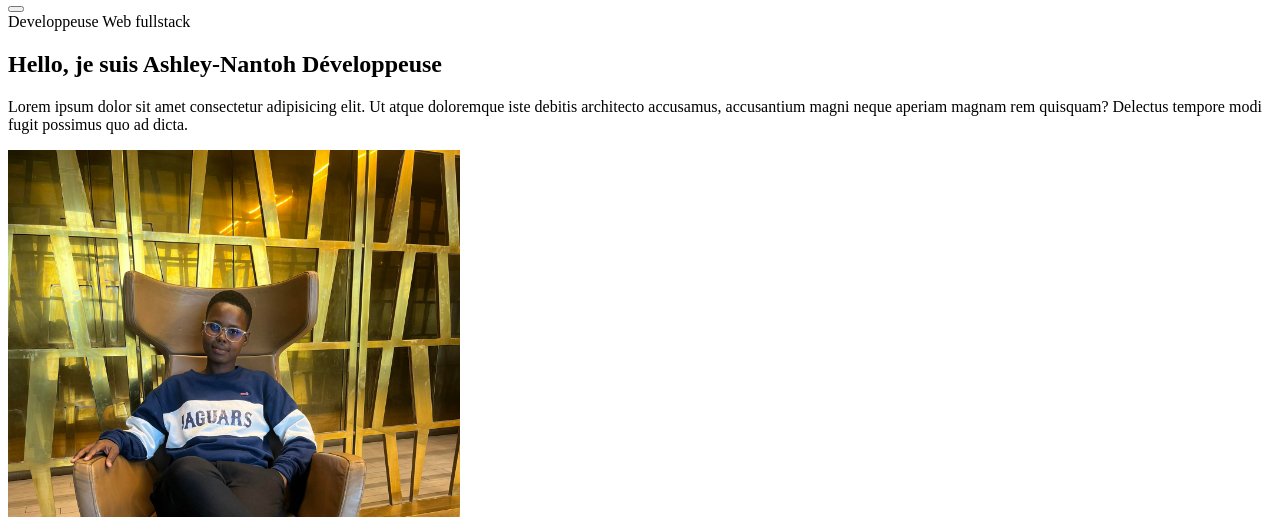
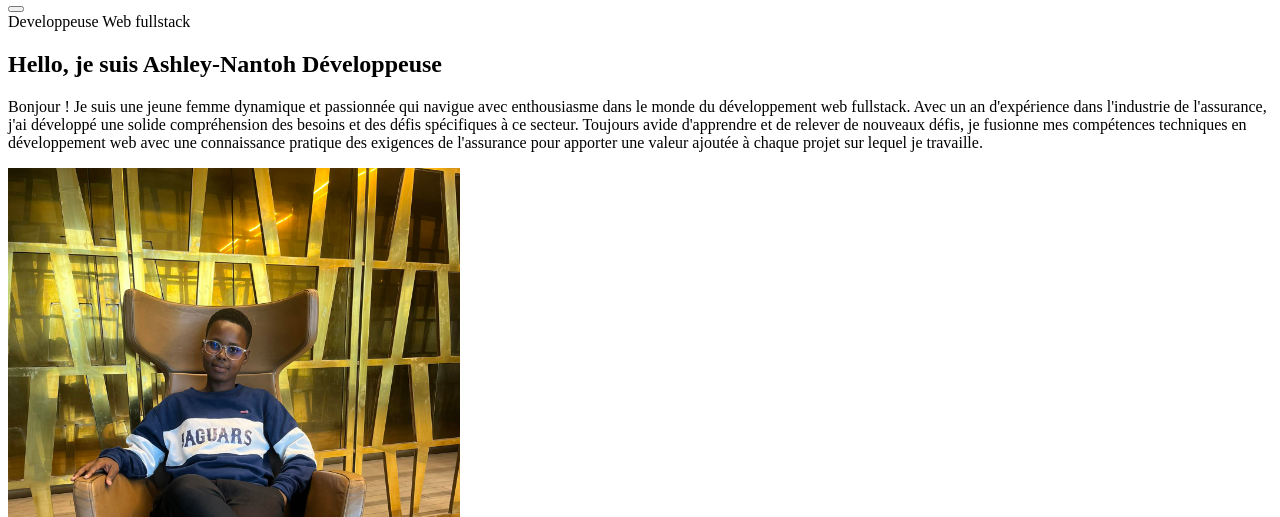
Before and after one commit to Royaltywan13/trusttoyou, a plain HTML site: page portfolio/index.html in a window 1280 px wide. Shown: the part 283-800 px from the top of the page. Drawn offline with Linux system fonts and the light colour scheme.

Commit message:
first part

```diff
--- a/portfolio/index.html
+++ b/portfolio/index.html
@@ -87,9 +87,7 @@
                 <div class="Ashley__item left">
                     <span>Developpeuse Web fullstack </span>
                     <h1 class="title"> Hello, je suis Ashley-Nantoh Développeuse</h1>
-                    <p>Lorem ipsum dolor sit amet consectetur adipisicing elit. Ut atque doloremque iste debitis
-                        architecto accusamus, accusantium magni neque aperiam magnam rem quisquam? Delectus tempore modi
-                        fugit possimus quo ad dicta.</p>
+                    <p>Bonjour ! Je suis une jeune femme dynamique et passionnée qui navigue avec enthousiasme dans le monde du développement web fullstack. Avec un an d'expérience dans l'industrie de l'assurance, j'ai développé une solide compréhension des besoins et des défis spécifiques à ce secteur. Toujours avide d'apprendre et de relever de nouveaux défis, je fusionne mes compétences techniques en développement web avec une connaissance pratique des exigences de l'assurance pour apporter une valeur ajoutée à chaque projet sur lequel je travaille.</p>
                 </div>
                 <div class="Ashley__item right">
                     <div class="Ashley-Nantoh">
--- /dev/null
+++ b/portfolio/style.css/global.css
@@ -0,0 +1,13 @@
+*{
+ box-sizing: border-box;
+}
+
+html{
+    font-size: 62.5%;
+}
+
+body{
+    font-family: Verdana, Geneva, Tahoma, sans-serif;
+    font-size: 1.6rem;
+    color: #555;
+}
```
